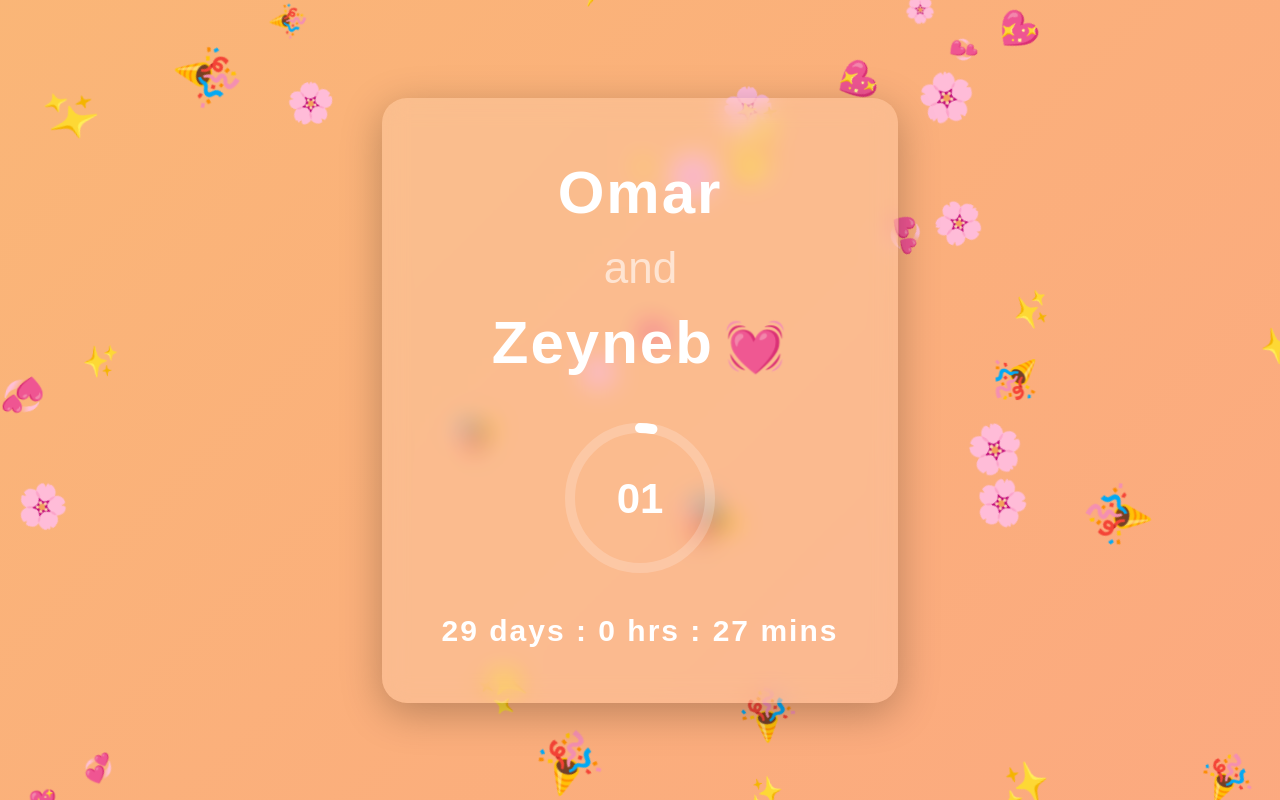
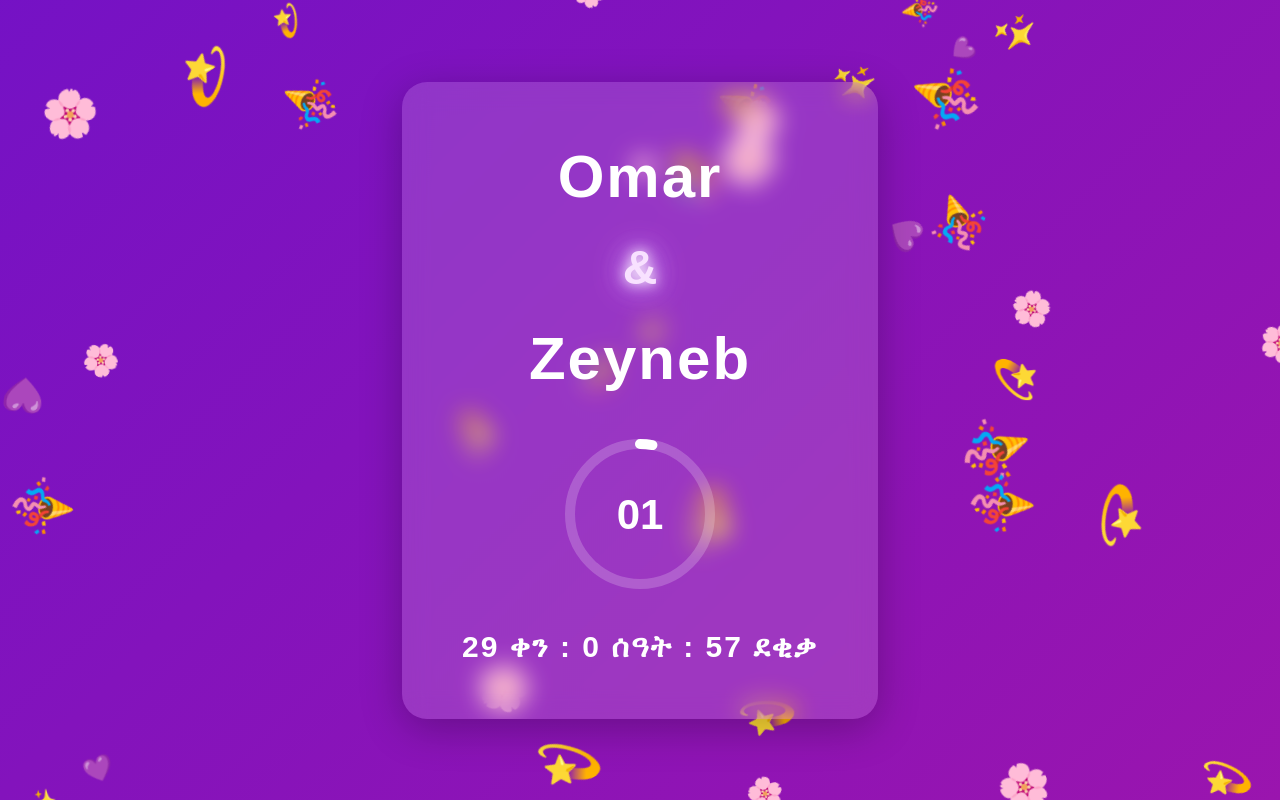
Before and after one commit to ahmefyusuf541/o_z, a plain HTML site: page index.html in a window 1280 px wide. Drawn offline with nearby package versions, Linux system fonts and the light colour scheme.

Commit message:
Update index.html

```diff
--- a/index.html
+++ b/index.html
@@ -1,15 +1,15 @@
 <!DOCTYPE html>
-<html lang="en">
+<html lang="am">
 <head>
     <meta charset="UTF-8">
-    <title>Countdown for Omar and Zeyneb</title>
+    <title>Countdown for Omar & Zeyneb</title>
     <link href="https://cdn.jsdelivr.net/npm/bootstrap@5.3.3/dist/css/bootstrap.min.css" rel="stylesheet">
     <style>
         body {
             margin: 0;
             padding: 0;
             min-height: 100vh;
-            background: linear-gradient(135deg, #f6d365 0%, #fda085 100%);
+            background: linear-gradient(135deg, #9b5de5, #6a11cb, #b5179e);
             background-size: 400% 400%;
             animation: gradientMove 15s ease infinite;
             display: flex;
@@ -46,14 +46,17 @@
         }
 
         .and-text {
-            font-size: 40px;
-            color: #fff;
-            animation: pulseAnd 2s infinite;
+            font-size: 48px;
+            font-weight: 600;
+            color: #f8e1ff;
+            margin: 10px 0;
+            text-shadow: 0 0 15px rgba(255, 255, 255, 0.5);
+            animation: glow 3s ease-in-out infinite alternate;
         }
 
-        @keyframes pulseAnd {
-            0%, 100% { opacity: 1; transform: scale(1);}
-            50% { opacity: 0.6; transform: scale(1.1);}
+        @keyframes glow {
+            from { text-shadow: 0 0 10px #fff, 0 0 20px #d79aff, 0 0 30px #d79aff; }
+            to { text-shadow: 0 0 20px #fff, 0 0 40px #f3b0ff, 0 0 60px #f3b0ff; }
         }
 
         .countdown {
@@ -121,37 +124,18 @@
             0% { transform: translateY(-100px) rotate(0deg); }
             100% { transform: translateY(100vh) rotate(360deg); }
         }
-
-        .animated-emoji {
-            display: inline-block;
-            margin-left: 10px;
-            font-size: 50px;
-            transition: transform 0.6s ease, opacity 0.6s ease;
-        }
-
-        .emoji-hide {
-            opacity: 0;
-            transform: scale(0.5) rotate(-20deg);
-        }
-
-        .emoji-show {
-            opacity: 1;
-            transform: scale(1) rotate(0deg);
-        }
     </style>
 </head>
 <body>
 
 <div class="emoji-rain" id="emojiRain"></div>
 
-<div class="countdown-container">
+<div class="countdown-container" id="countdownContainer">
     <div class="names fadeIn">Omar</div>
-    <div class="and-text">and</div>
-    <div class="names fadeIn">
-        Zeyneb<span id="loveEmoji" class="animated-emoji">💖</span>
-    </div>
+    <div class="and-text">&</div>
+    <div class="names fadeIn">Zeyneb</div>
 
-    <div class="seconds-circle">
+    <div class="seconds-circle" id="secondsCircle">
         <svg width="160" height="160">
             <circle class="circle-bg" cx="80" cy="80" r="70"></circle>
             <circle class="circle-progress" cx="80" cy="80" r="70" stroke-dasharray="440" stroke-dashoffset="0"></circle>
@@ -159,15 +143,16 @@
         <div class="seconds-text" id="secondsText">--</div>
     </div>
 
-    <div class="countdown" id="countdown">-- days : -- hrs : -- mins</div>
+    <div class="countdown" id="countdown">-- ቀን : -- ሰዓት : -- ደቂቃ</div>
 </div>
 
 <script>
-    // Countdown setup
     const countdownEl = document.getElementById('countdown');
     const secondsText = document.getElementById('secondsText');
     const circle = document.querySelector('.circle-progress');
-    const targetDate = new Date("December 7, 2025 09:00:00").getTime(); // ✅ Updated date
+    const secondsCircle = document.getElementById('secondsCircle');
+    const container = document.getElementById('countdownContainer');
+    const targetDate = new Date("December 7, 2025 09:30:00").getTime(); // ✅ Updated date/time
     const circleLength = 440;
 
     function updateCountdown() {
@@ -175,7 +160,8 @@
         const distance = targetDate - now;
 
         if (distance < 0) {
-            countdownEl.innerHTML = "🎉 Congratulations Omar & Zeyneb! 🎉";
+            countdownEl.innerHTML = "🎉 ባረከሏሁ ለኩማ ወባረከ ዐለይኩማ ወጀመዐ በይነኩማ ፊል ኸይር 🎉";
+            secondsCircle.style.display = "none"; // remove the circle
             clearInterval(interval);
             return;
         }
@@ -185,10 +171,9 @@
         const minutes = Math.floor((distance % (1000 * 60 * 60)) / (1000 * 60));
         const seconds = Math.floor((distance % (1000 * 60)) / 1000);
 
-        countdownEl.innerHTML = `${days} days : ${hours} hrs : ${minutes} mins`;
+        countdownEl.innerHTML = `${days} ቀን : ${hours} ሰዓት : ${minutes} ደቂቃ`;
         secondsText.textContent = seconds < 10 ? "0" + seconds : seconds;
 
-        // Animate circle
         const offset = circleLength - (seconds / 60) * circleLength;
         circle.style.strokeDashoffset = offset;
     }
@@ -197,7 +182,7 @@
     updateCountdown();
 
     // Emoji rain
-    const emojis = ["💞", "💖", "✨", "🌸", "🎉"];
+    const emojis = ["💜", "✨", "🌸", "🎉", "💫"];
     const emojiRain = document.getElementById('emojiRain');
     for (let i = 0; i < 40; i++) {
         let emoji = document.createElement('div');
@@ -208,20 +193,6 @@
         emoji.style.fontSize = (20 + Math.random() * 30) + 'px';
         emojiRain.appendChild(emoji);
     }
-
-    // Changing emoji near Zeyneb
-    const loveEmojiEl = document.getElementById('loveEmoji');
-    const loveEmojis = ["😍", "😘", "💕", "🥰", "🤩", "💓", "💞", "💗"];
-    function changeEmoji() {
-        loveEmojiEl.classList.remove('emoji-show');
-        loveEmojiEl.classList.add('emoji-hide');
-        setTimeout(() => {
-            loveEmojiEl.innerText = loveEmojis[Math.floor(Math.random() * loveEmojis.length)];
-            loveEmojiEl.classList.remove('emoji-hide');
-            loveEmojiEl.classList.add('emoji-show');
-        }, 600);
-    }
-    setInterval(changeEmoji, 2000);
 </script>
 
 </body>
```
